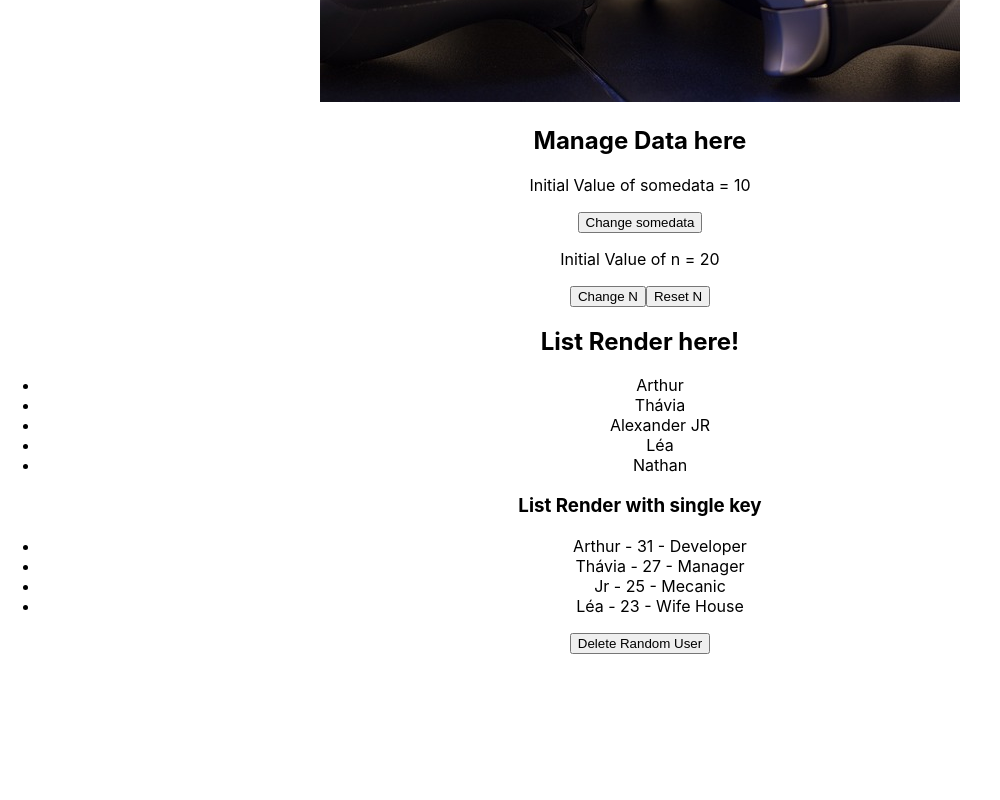
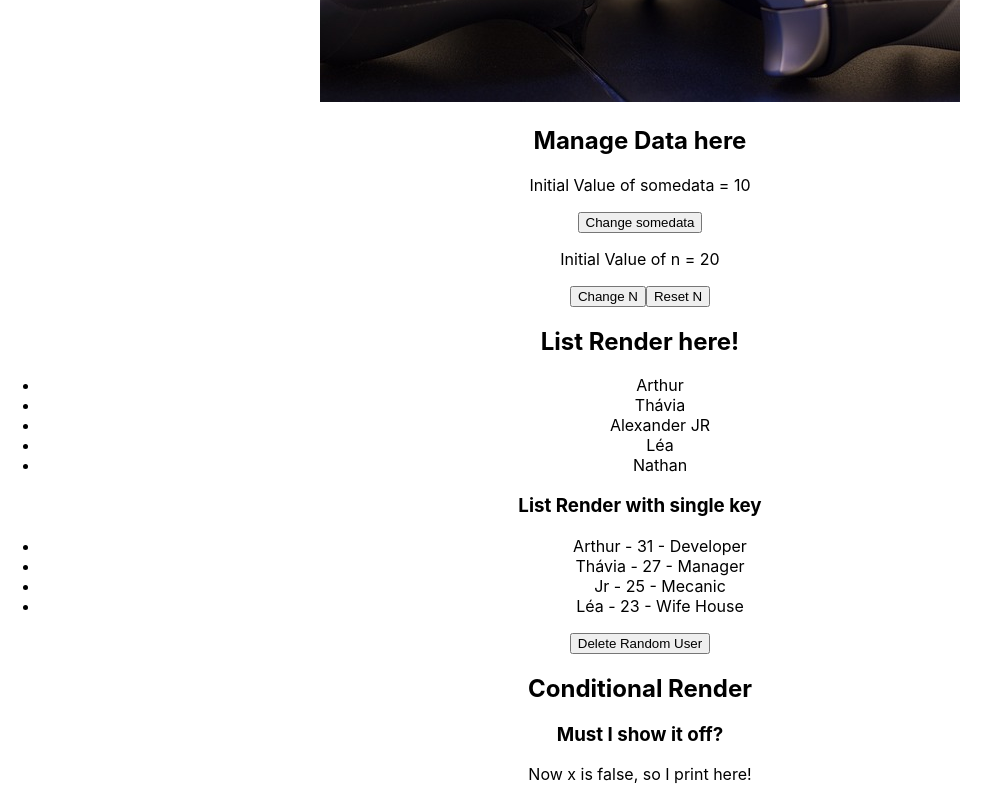
Before and after one commit to devarthurguilherme/React, a React (Create React App) app in the folder React_do_Zero_a_Maestria/3_Advancing_in_React/advancing/: page / in a window 1280 px wide. Shown: the part 760-1560 px from the top of the page, without its empty margins (0-1000 px from the left). Before the commit the page ends 1414 px from the top, so only its background shows below. Built offline with nearby package versions, Linux system fonts and the light colour scheme.

Commit message:
Studying Conditional Render, Simple If

```diff
--- a/React_do_Zero_a_Maestria/3_Advancing_in_React/advancing/src/App.js
+++ b/React_do_Zero_a_Maestria/3_Advancing_in_React/advancing/src/App.js
@@ -4,6 +4,7 @@ import Img_2 from './assets/img_2.jpg';
 //Components
 import ManageData from './components/ManageData';
 import ListRender from './components/ListRender';
+import ConditionalRender from './components/ConditionalRender';
 
 function App() {
   return (
@@ -18,6 +19,7 @@ function App() {
         </div>
         <ManageData />
         <ListRender />
+        <ConditionalRender />
       </div>
     </div>
   );
--- /dev/null
+++ b/React_do_Zero_a_Maestria/3_Advancing_in_React/advancing/src/components/ConditionalRender.js
@@ -0,0 +1,17 @@
+import React from 'react'
+import { useState} from 'react';
+
+const ConditionalRender = () => {
+    const [x] = useState(false);
+
+  return (
+    <div>
+        <h2>Conditional Render</h2>
+        <h3>Must I show it off?</h3>
+        {x && <p>If x is true, so I print here!</p>}
+        {!x && <p>Now x is false, so I print here!</p>}
+    </div>
+  )
+}
+
+export default ConditionalRender
--- a/React_do_Zero_a_Maestria/3_Advancing_in_React/advancing/src/components/ListRender.js
+++ b/React_do_Zero_a_Maestria/3_Advancing_in_React/advancing/src/components/ListRender.js
@@ -16,7 +16,7 @@ const ListRender = () => {
 
         setUsers((prevUsers) => {
             console.log(prevUsers)
-            return prevUsers.filter((user) => randomNumber !== user.id)
+            return prevUsers.filter((user) => randomNumber !== user.id);
         })
    }
 
```
